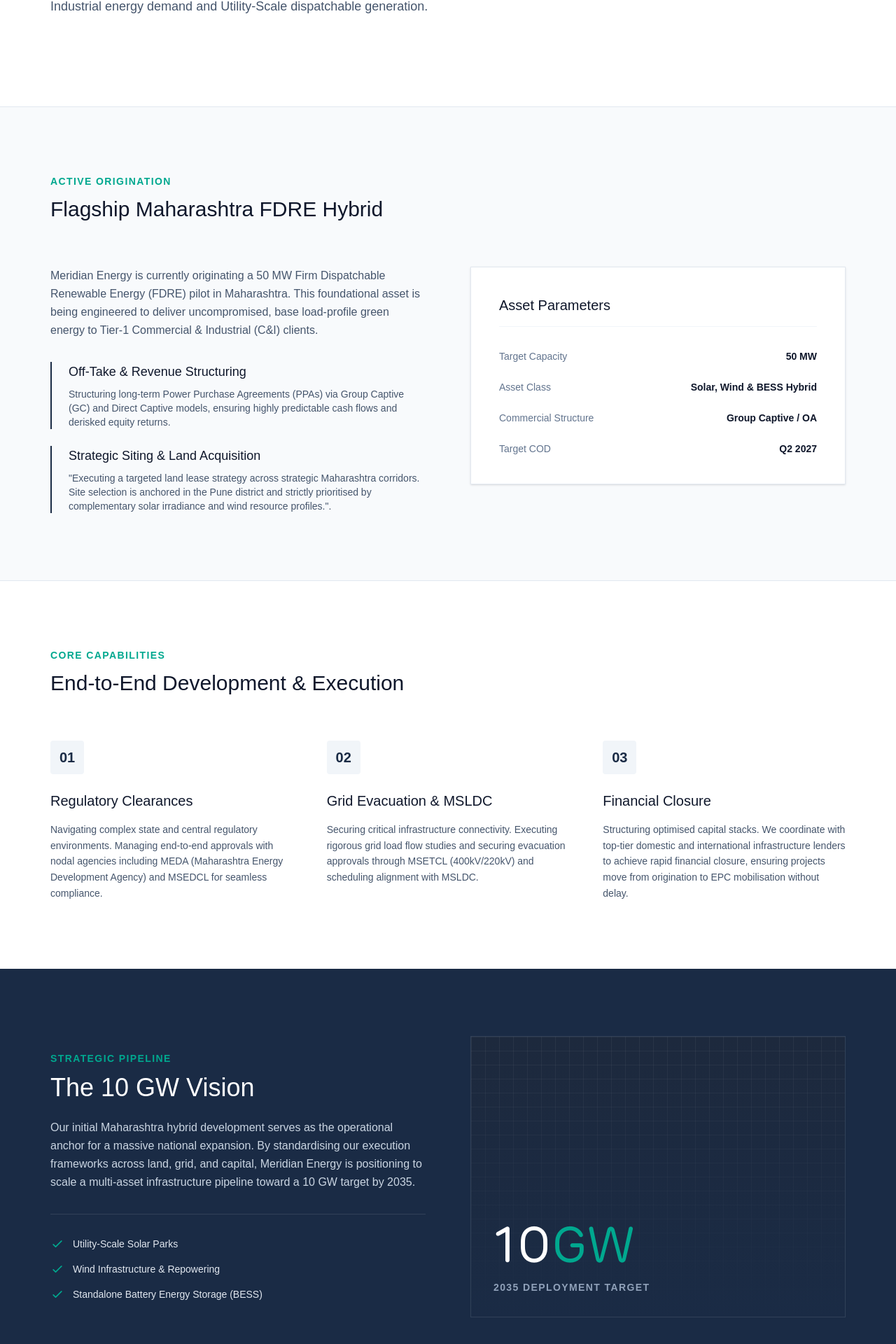
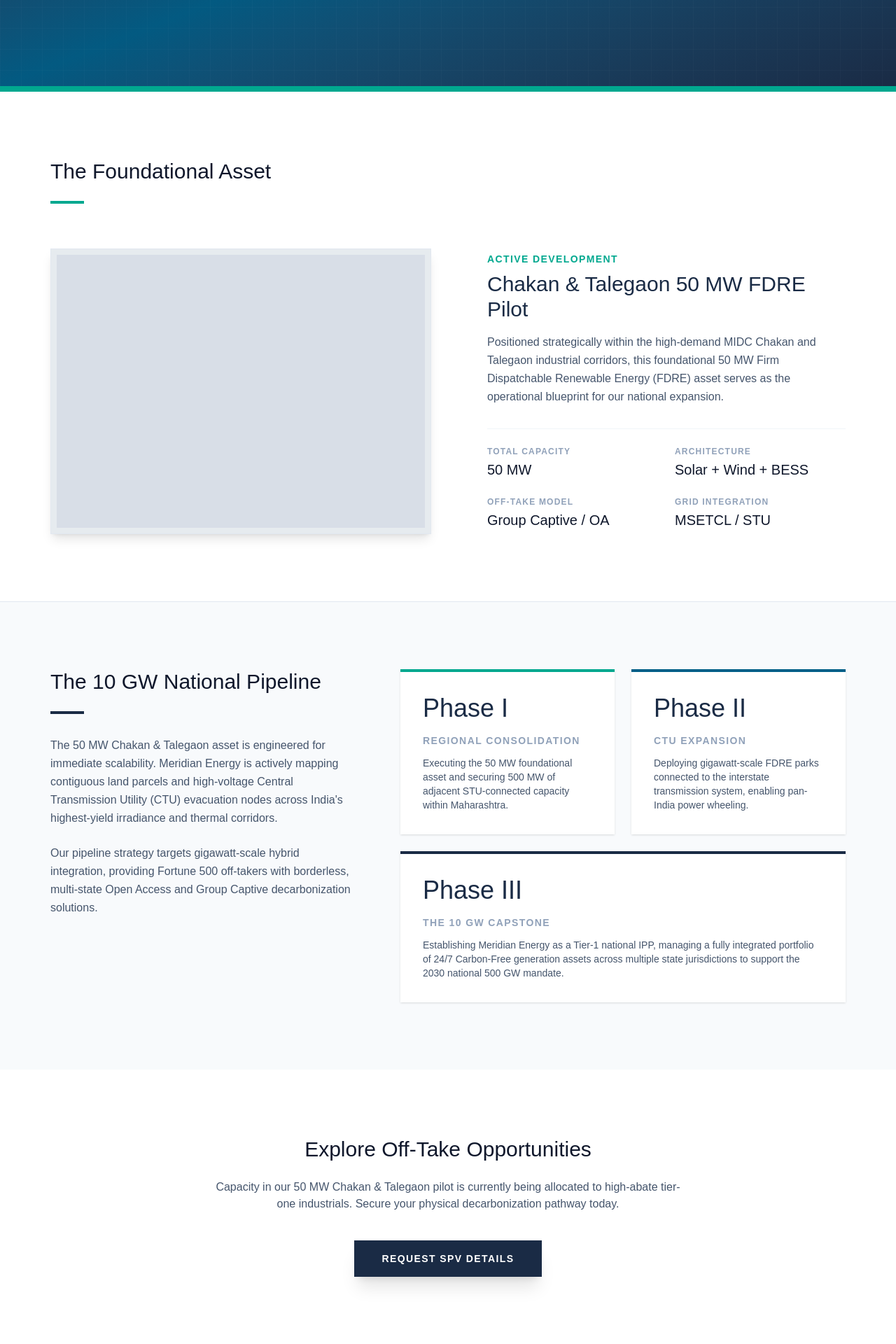
Before and after one commit to diwakar820-hash/meridian-energy-web, a Next.js app: page /portfolio in a window 1280 px wide. Shown: the part 476-2396 px from the top of the page at 70% size. Built offline with nearby package versions, Linux system fonts and the light colour scheme.

Commit message:
Deployed Corporate Inquiries lead capture interface
- Established the /contact route with executive communications layout.
- Integrated Pune operations hub and direct executive contact matrix.
- Built institutional form categorizing off-take, equity, and EPC leads.

```diff
--- a/app/portfolio/page.tsx
+++ b/app/portfolio/page.tsx
@@ -1,157 +1,130 @@
-import Image from "next/image";
 import Link from "next/link";
 
 export default function PortfolioPage() {
   return (
-    <main className="min-h-screen bg-white text-slate-900 font-sans pt-24 scroll-smooth">
+    <main className="min-h-screen bg-white text-slate-900 font-sans pt-24">
 
-      {/* HERO SECTION: The Mandate */}
-      <section className="max-w-[1200px] mx-auto px-8 py-20 lg:py-32">
-        <h1 className="text-4xl md:text-5xl lg:text-6xl font-light text-slate-900 leading-tight mb-8">
-          Strategic infrastructure.<br />
-          <span className="font-meridian bg-gradient-to-r from-[#8CD600] via-[#00A88F] to-[#005F88] bg-clip-text text-transparent">
-            Disciplined execution.
-          </span>
-        </h1>
-        <p className="text-lg text-slate-600 max-w-3xl leading-relaxed">
-          Meridian Energy targets high-yield renewable infrastructure through rigorous project origination, structuring, and execution. We are actively bridging the gap between tier-one Commercial and Industrial energy demand and Utility-Scale dispatchable generation.
-        </p>
+      {/* HERO SECTION */}
+      <section className="relative w-full bg-[#1A2B45] text-white overflow-hidden border-b-8 border-[#00A88F]">
+        <div className="absolute inset-0 bg-gradient-to-br from-[#1A2B45] via-[#005F88] to-[#1A2B45] opacity-90"></div>
+        <div className="absolute inset-0" style={{ backgroundImage: 'linear-gradient(rgba(255,255,255,0.02) 1px, transparent 1px), linear-gradient(90deg, rgba(255,255,255,0.02) 1px, transparent 1px)', backgroundSize: '30px 30px' }}></div>
+
+        <div className="relative z-10 max-w-[1200px] mx-auto px-8 py-24 md:py-32">
+          <div className="flex items-center space-x-2 text-[#00A88F] text-sm font-bold tracking-widest uppercase mb-8">
+            <span className="w-8 h-px bg-[#00A88F]"></span>
+            <span>Asset Management</span>
+          </div>
+          <h1 className="text-4xl md:text-5xl lg:text-6xl font-light leading-tight mb-8 max-w-4xl">
+            Our Portfolio & Pipeline
+          </h1>
+          <p className="text-lg text-slate-300 max-w-2xl leading-relaxed font-light">
+            From our foundational 50 MW hybrid deployment in Maharashtra to a 10 GW pan-India vision, Meridian Energy engineers physical assets that deliver uncompromising institutional yield.
+          </p>
+        </div>
       </section>
 
-      {/* TIER 1: ACTIVE ORIGINATION (The Maharashtra FDRE) */}
-      <section className="bg-slate-50 py-24 border-y border-slate-200">
-        <div className="max-w-[1200px] mx-auto px-8">
-          <div className="flex flex-col mb-16">
-            <span className="text-sm font-bold tracking-widest text-[#00A88F] uppercase mb-3">Active Origination</span>
-            <h2 className="text-3xl font-light text-slate-900">Flagship Maharashtra FDRE Hybrid</h2>
+      {/* FOUNDATIONAL ASSET: 50 MW PUNE PILOT */}
+      <section className="max-w-[1200px] mx-auto px-8 py-24">
+        <div className="mb-16">
+          <h2 className="text-3xl font-light text-slate-900 mb-6">The Foundational Asset</h2>
+          <div className="w-12 h-1 bg-[#00A88F]"></div>
+        </div>
+
+        <div className="grid grid-cols-1 lg:grid-cols-12 gap-12 items-center">
+          <div className="lg:col-span-6">
+            {/* Project Image / Blueprint Placeholder */}
+            <div className="w-full aspect-[4/3] bg-slate-100 border border-slate-200 p-2 shadow-lg relative group overflow-hidden">
+               <div className="absolute inset-0 bg-[#1A2B45]/5 group-hover:bg-transparent transition duration-500 z-10"></div>
+               <div className="w-full h-full bg-slate-200 flex items-center justify-center relative z-0">
+                 <p className="text-slate-400 font-medium tracking-widest uppercase text-sm"></p>
+               </div>
+            </div>
           </div>
 
-          <div className="grid grid-cols-1 lg:grid-cols-2 gap-16 items-start">
+          <div className="lg:col-span-6 lg:pl-8 space-y-8">
             <div>
-              <p className="text-slate-600 leading-relaxed mb-8">
-                Meridian Energy is currently originating a 50 MW Firm Dispatchable Renewable Energy (FDRE) pilot in Maharashtra. This foundational asset is being engineered to deliver uncompromised, base load-profile green energy to Tier-1 Commercial & Industrial (C&I) clients.
+              <p className="text-[#00A88F] font-bold tracking-widest uppercase text-sm mb-2">Active Development</p>
+              <h3 className="text-3xl font-medium text-[#1A2B45] mb-4">Chakan & Talegaon 50 MW FDRE Pilot</h3>
+              <p className="text-slate-600 leading-relaxed">
+                Positioned strategically within the high-demand MIDC Chakan and Talegaon industrial corridors, this foundational 50 MW Firm Dispatchable Renewable Energy (FDRE) asset serves as the operational blueprint for our national expansion.
               </p>
-              <div className="space-y-6">
-                <div className="border-l-2 border-[#1A2B45] pl-6">
-                  <h4 className="text-lg font-medium text-slate-900 mb-2">Off-Take & Revenue Structuring</h4>
-                  <p className="text-sm text-slate-600">Structuring long-term Power Purchase Agreements (PPAs) via Group Captive (GC) and Direct Captive models, ensuring highly predictable cash flows and derisked equity returns.</p>
-                </div>
-                <div className="border-l-2 border-[#1A2B45] pl-6">
-                  <h4 className="text-lg font-medium text-slate-900 mb-2">Strategic Siting & Land Acquisition</h4>
-                  <p className="text-sm text-slate-600">"Executing a targeted land lease strategy across strategic Maharashtra corridors. Site selection is anchored in the Pune district and strictly prioritised by complementary solar irradiance and wind resource profiles.".</p>
-                </div>
-              </div>
             </div>
 
-            {/* Minimalist Data/Stat Box */}
-            <div className="bg-white border border-slate-200 p-10 shadow-sm">
-              <h3 className="text-xl font-medium text-slate-900 mb-8 border-b border-slate-100 pb-4">Asset Parameters</h3>
-              <ul className="space-y-6">
-                <li className="flex justify-between items-center">
-                  <span className="text-sm text-slate-500">Target Capacity</span>
-                  <span className="text-sm font-semibold text-slate-900">50 MW</span>
-                </li>
-                <li className="flex justify-between items-center">
-                  <span className="text-sm text-slate-500">Asset Class</span>
-                  <span className="text-sm font-semibold text-slate-900">Solar, Wind & BESS Hybrid</span>
-                </li>
-                <li className="flex justify-between items-center">
-                  <span className="text-sm text-slate-500">Commercial Structure</span>
-                  <span className="text-sm font-semibold text-slate-900">Group Captive / OA</span>
-                </li>
-                <li className="flex justify-between items-center">
-                  <span className="text-sm text-slate-500">Target COD</span>
-                  <span className="text-sm font-semibold text-slate-900">Q2 2027</span>
-                </li>
-              </ul>
+            <div className="grid grid-cols-2 gap-6 pt-6 border-t border-slate-100">
+              <div>
+                <p className="text-xs font-bold tracking-widest uppercase text-slate-400 mb-1">Total Capacity</p>
+                <p className="text-xl font-medium text-slate-900">50 MW</p>
+              </div>
+              <div>
+                <p className="text-xs font-bold tracking-widest uppercase text-slate-400 mb-1">Architecture</p>
+                <p className="text-xl font-medium text-slate-900">Solar + Wind + BESS</p>
+              </div>
+              <div>
+                <p className="text-xs font-bold tracking-widest uppercase text-slate-400 mb-1">Off-Take Model</p>
+                <p className="text-xl font-medium text-slate-900">Group Captive / OA</p>
+              </div>
+              <div>
+                <p className="text-xs font-bold tracking-widest uppercase text-slate-400 mb-1">Grid Integration</p>
+                <p className="text-xl font-medium text-slate-900">MSETCL / STU</p>
+              </div>
             </div>
           </div>
         </div>
       </section>
 
-      {/* TIER 2: CORE CAPABILITIES (Permitting, Grid, Finance) */}
-      <section className="py-24 max-w-[1200px] mx-auto px-8">
-        <div className="flex flex-col mb-16">
-          <span className="text-sm font-bold tracking-widest text-[#00A88F] uppercase mb-3">Core Capabilities</span>
-          <h2 className="text-3xl font-light text-slate-900">End-to-End Development & Execution</h2>
-        </div>
+      {/* THE 10 GW PIPELINE */}
+      <section className="bg-slate-50 border-t border-slate-200 py-24">
+        <div className="max-w-[1200px] mx-auto px-8">
+          <div className="grid grid-cols-1 lg:grid-cols-12 gap-16">
 
-        <div className="grid grid-cols-1 md:grid-cols-3 gap-12">
-          {/* Capability 1 */}
-          <div className="space-y-4">
-            <div className="w-12 h-12 bg-slate-100 flex items-center justify-center rounded-sm mb-6">
-              <span className="text-xl font-bold text-[#1A2B45]">01</span>
+            <div className="lg:col-span-5 space-y-6">
+              <h2 className="text-3xl font-light text-slate-900 mb-6">The 10 GW National Pipeline</h2>
+              <div className="w-12 h-1 bg-[#1A2B45] mb-8"></div>
+              <p className="text-slate-600 leading-relaxed">
+                The 50 MW Chakan & Talegaon asset is engineered for immediate scalability. Meridian Energy is actively mapping contiguous land parcels and high-voltage Central Transmission Utility (CTU) evacuation nodes across India's highest-yield irradiance and thermal corridors.
+              </p>
+              <p className="text-slate-600 leading-relaxed">
+                Our pipeline strategy targets gigawatt-scale hybrid integration, providing Fortune 500 off-takers with borderless, multi-state Open Access and Group Captive decarbonization solutions.
+              </p>
             </div>
-            <h3 className="text-xl font-medium text-slate-900">Regulatory Clearances</h3>
-            <p className="text-sm text-slate-600 leading-relaxed">
-              Navigating complex state and central regulatory environments. Managing end-to-end approvals with nodal agencies including MEDA (Maharashtra Energy Development Agency) and MSEDCL for seamless compliance.
-            </p>
-          </div>
 
-          {/* Capability 2 */}
-          <div className="space-y-4">
-            <div className="w-12 h-12 bg-slate-100 flex items-center justify-center rounded-sm mb-6">
-              <span className="text-xl font-bold text-[#1A2B45]">02</span>
+            <div className="lg:col-span-7">
+              <div className="grid grid-cols-1 sm:grid-cols-2 gap-6">
+
+                <div className="bg-white p-8 border-t-4 border-[#00A88F] shadow-sm">
+                  <h4 className="text-4xl font-light text-[#1A2B45] mb-4">Phase I</h4>
+                  <p className="text-sm font-bold tracking-widest uppercase text-slate-400 mb-3">Regional Consolidation</p>
+                  <p className="text-sm text-slate-600">Executing the 50 MW foundational asset and securing 500 MW of adjacent STU-connected capacity within Maharashtra.</p>
+                </div>
+
+                <div className="bg-white p-8 border-t-4 border-[#005F88] shadow-sm">
+                  <h4 className="text-4xl font-light text-[#1A2B45] mb-4">Phase II</h4>
+                  <p className="text-sm font-bold tracking-widest uppercase text-slate-400 mb-3">CTU Expansion</p>
+                  <p className="text-sm text-slate-600">Deploying gigawatt-scale FDRE parks connected to the interstate transmission system, enabling pan-India power wheeling.</p>
+                </div>
+
+                <div className="bg-white p-8 border-t-4 border-[#1A2B45] shadow-sm sm:col-span-2">
+                  <h4 className="text-4xl font-light text-[#1A2B45] mb-4">Phase III</h4>
+                  <p className="text-sm font-bold tracking-widest uppercase text-slate-400 mb-3">The 10 GW Capstone</p>
+                  <p className="text-sm text-slate-600">Establishing Meridian Energy as a Tier-1 national IPP, managing a fully integrated portfolio of 24/7 Carbon-Free generation assets across multiple state jurisdictions to support the 2030 national 500 GW mandate.</p>
+                </div>
+
+              </div>
             </div>
-            <h3 className="text-xl font-medium text-slate-900">Grid Evacuation & MSLDC</h3>
-            <p className="text-sm text-slate-600 leading-relaxed">
-              Securing critical infrastructure connectivity. Executing rigorous grid load flow studies and securing evacuation approvals through MSETCL (400kV/220kV) and scheduling alignment with MSLDC.
-            </p>
-          </div>
 
-          {/* Capability 3 */}
-          <div className="space-y-4">
-            <div className="w-12 h-12 bg-slate-100 flex items-center justify-center rounded-sm mb-6">
-              <span className="text-xl font-bold text-[#1A2B45]">03</span>
-            </div>
-            <h3 className="text-xl font-medium text-slate-900">Financial Closure</h3>
-            <p className="text-sm text-slate-600 leading-relaxed">
-              Structuring optimised capital stacks. We coordinate with top-tier domestic and international infrastructure lenders to achieve rapid financial closure, ensuring projects move from origination to EPC mobilisation without delay.
-            </p>
           </div>
         </div>
       </section>
 
-      {/* TIER 3: THE 10 GW VISION (Pipeline) */}
-      <section className="bg-[#1A2B45] text-white py-24">
-        <div className="max-w-[1200px] mx-auto px-8">
-          <div className="grid grid-cols-1 lg:grid-cols-2 gap-16 items-center">
-            <div>
-              <span className="text-sm font-bold tracking-widest text-[#00A88F] uppercase mb-3 block">Strategic Pipeline</span>
-              <h2 className="text-3xl md:text-4xl font-light mb-6">The 10 GW Vision</h2>
-              <p className="text-slate-300 leading-relaxed mb-8">
-                Our initial Maharashtra hybrid development serves as the operational anchor for a massive national expansion. By standardising our execution frameworks across land, grid, and capital, Meridian Energy is positioning to scale a multi-asset infrastructure pipeline toward a 10 GW target by 2035.
-              </p>
-
-              <ul className="space-y-4 border-t border-slate-700 pt-8">
-                <li className="flex items-center text-sm text-slate-200">
-                  <svg className="w-5 h-5 mr-3 text-[#00A88F]" fill="none" stroke="currentColor" viewBox="0 0 24 24"><path strokeLinecap="round" strokeLinejoin="round" strokeWidth="2" d="M5 13l4 4L19 7"></path></svg>
-                  Utility-Scale Solar Parks
-                </li>
-                <li className="flex items-center text-sm text-slate-200">
-                  <svg className="w-5 h-5 mr-3 text-[#00A88F]" fill="none" stroke="currentColor" viewBox="0 0 24 24"><path strokeLinecap="round" strokeLinejoin="round" strokeWidth="2" d="M5 13l4 4L19 7"></path></svg>
-                  Wind Infrastructure & Repowering
-                </li>
-                <li className="flex items-center text-sm text-slate-200">
-                  <svg className="w-5 h-5 mr-3 text-[#00A88F]" fill="none" stroke="currentColor" viewBox="0 0 24 24"><path strokeLinecap="round" strokeLinejoin="round" strokeWidth="2" d="M5 13l4 4L19 7"></path></svg>
-                  Standalone Battery Energy Storage (BESS)
-                </li>
-              </ul>
-            </div>
-
-            {/* Visual element representing scale */}
-            <div className="relative aspect-square lg:aspect-[4/3] bg-slate-800 border border-slate-700 p-8 flex flex-col justify-end">
-               <div className="absolute inset-0 bg-gradient-to-t from-[#1A2B45] to-transparent z-10"></div>
-               {/* This is a CSS-based subtle grid to look like engineering/blueprints */}
-               <div className="absolute inset-0" style={{ backgroundImage: 'linear-gradient(rgba(255,255,255,0.05) 1px, transparent 1px), linear-gradient(90deg, rgba(255,255,255,0.05) 1px, transparent 1px)', backgroundSize: '20px 20px' }}></div>
-
-               <div className="relative z-20">
-                 <h3 className="font-meridian text-5xl md:text-7xl text-white mb-2">10<span className="text-[#00A88F]">GW</span></h3>
-                 <p className="text-slate-400 text-sm uppercase tracking-widest font-bold">2035 Deployment Target</p>
-               </div>
-            </div>
-          </div>
-        </div>
+      {/* CALL TO ACTION */}
+      <section className="max-w-[1200px] mx-auto px-8 py-24 text-center">
+        <h2 className="text-3xl font-light text-slate-900 mb-6">Explore Off-Take Opportunities</h2>
+        <p className="text-slate-600 max-w-2xl mx-auto mb-10">
+          Capacity in our 50 MW Chakan & Talegaon pilot is currently being allocated to high-abate tier-one industrials. Secure your physical decarbonization pathway today.
+        </p>
+        <Link href="/contact" className="inline-block bg-[#1A2B45] hover:bg-[#005F88] text-white px-10 py-4 text-sm font-bold tracking-widest uppercase transition duration-300 shadow-xl">
+          Request SPV Details
+        </Link>
       </section>
 
     </main>
```
Also changed, not shown: app/contact/page.tsx (+110 -41 lines).
